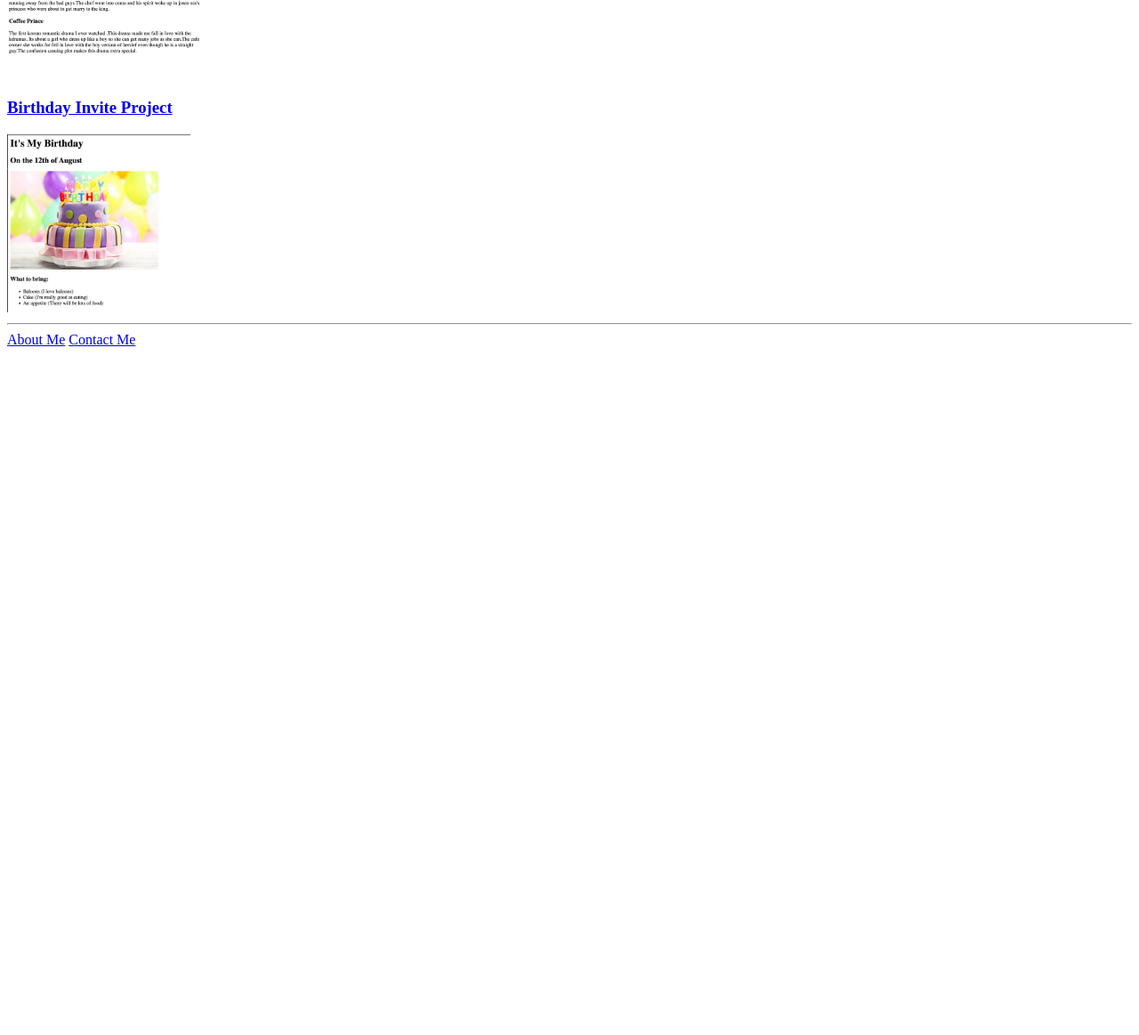
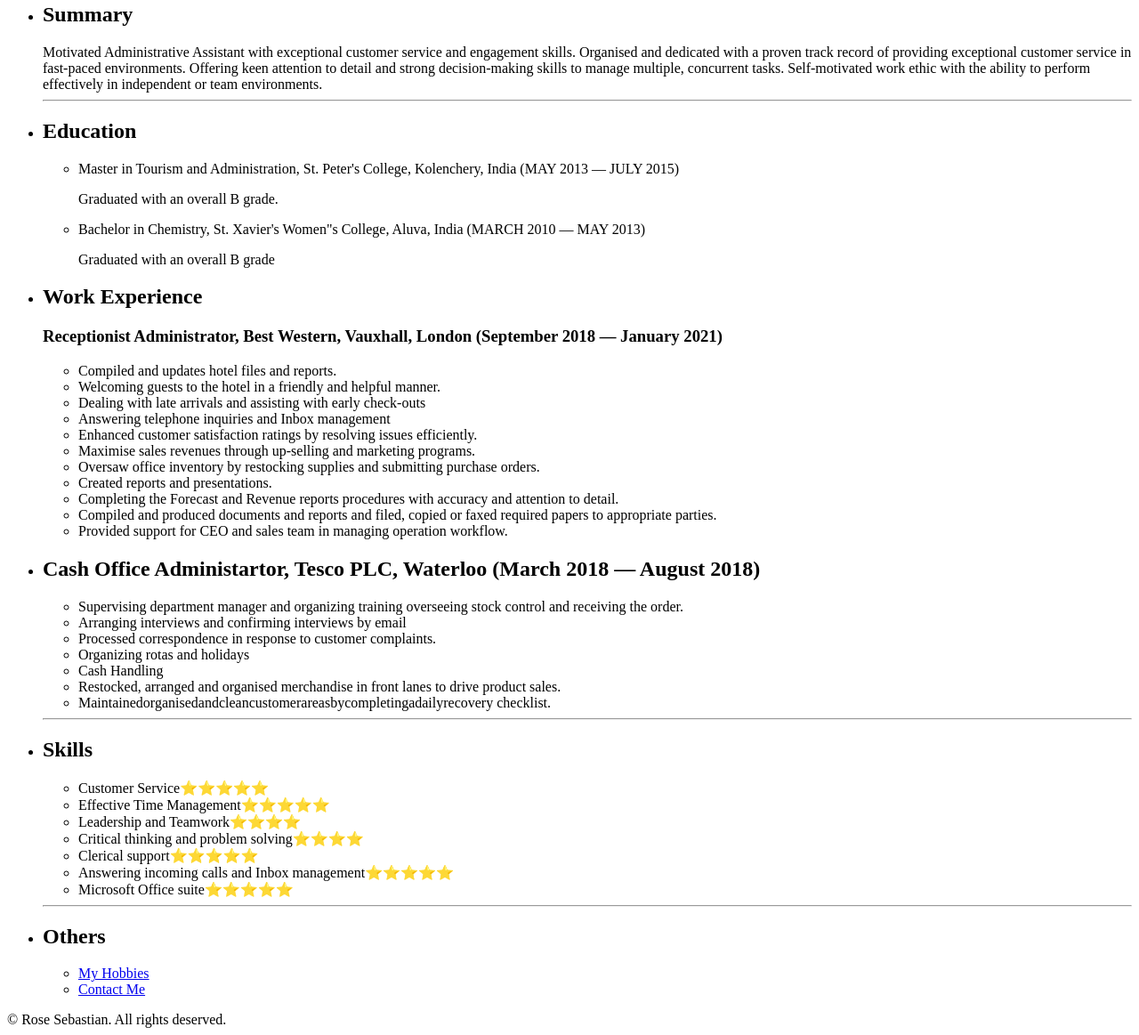
Before and after one commit to rose3686/html-portfolio, a plain HTML site: page index.html in a window 1280 px wide. Shown: the part 301-1464 px from the top of the page at 89% size. Before the commit the page ends 800 px from the top, so only its background shows below. Drawn offline with Linux system fonts and the light colour scheme.

Commit message:
Add files via upload

```diff
--- a/index.html
+++ b/index.html
@@ -1,35 +1,75 @@
-<!-- TODO 1: Create the HTML Boilerplate -->
 <!DOCTYPE html>
 <html lang="en">
 <head>
     <meta charset="UTF-8">
-    <title>Rose's Portfolio</title>
+    <title>My Resume</title>
 </head>
 <body>
-    <h1>Rose's Portfolio</h1>
-    <h2>Im a Web developer</h2>
-    <hr />
-<h3><a href="./public/movie-ranking.html">Drama Ranking Project </a></h3>
-<img src="./assets/images/Screenshot 2023-12-05 at 16.35.39.png" height="200" alt="movie review post"/>
-<br />
-<h3><a href="./public/birthday-invite.html">Birthday Invite Project</a></h3>
-<img src="./assets/images/Screenshot 2023-12-04 at 16.39.53.png" height="200" alt="Birthday Invitation"/>
-<hr />
-<a href="./public/about me.html">About Me</a>
-<a href="./public/contact.html">Contact Me</a>
+<h1>Rose Sebastian</h1>
+<img src="./Screenshot 2023-12-04 at 22.06.35.png" height="200"/>
+    <ul>
+        <li><h2>Summary</h2> Motivated Administrative Assistant with exceptional customer service and engagement skills. Organised and dedicated with a proven track record of providing exceptional customer service in fast-paced environments. Offering keen attention to detail and strong decision-making skills to manage multiple, concurrent tasks. Self-motivated work ethic with the ability to perform effectively in independent or team environments.
+        </li>
+        <hr />
+        <li><h2>Education</h2><ul>
+            <li>Master in Tourism and Administration, St. Peter's College, Kolenchery, India
+            (MAY 2013 — JULY 2015)
+            <p>Graduated with an overall B grade.</p></li>
+            <li>Bachelor in Chemistry, St. Xavier's Women"s College, Aluva, India
+            (MARCH 2010 — MAY 2013)
+            <p>Graduated with an overall B grade</p></li>
+        </ul>
+            </li>
+        <li><h2>Work Experience</h2><h3>Receptionist Administrator, Best Western, Vauxhall, London
+            (September 2018 — January 2021)</h3>
+            <ul>
+                <li>Compiled and updates hotel files and reports.</li>
+                <li>Welcoming guests to the hotel in a friendly and helpful manner.</li>
+                <li>Dealing with late arrivals and assisting with early check-outs</li>
+                <li>Answering telephone inquiries and Inbox management</li>
+                <li>Enhanced customer satisfaction ratings by resolving issues efficiently.</li>
+                <li>Maximise sales revenues through up-selling and marketing programs.</li>
+                <li>Oversaw office inventory by restocking supplies and submitting purchase orders.</li>
+                <li>Created reports and presentations.</li>
+                <li>Completing the Forecast and Revenue reports procedures with accuracy and
+            attention to detail.</li>
+                <li>Compiled and produced documents and reports and filed, copied or faxed
+            required papers to appropriate parties.</li>
+            <li>Provided support for CEO and sales team in managing operation workflow.</li>
+            </ul>
+        <li><h2> Cash Office Administartor, Tesco PLC, Waterloo
+            (March 2018 — August 2018)</h2></li>
+            <ul>
+                <li>Supervising department manager and organizing training overseeing stock control and receiving the order.</li>
+                <li>Arranging interviews and confirming interviews by email</li>
+                <li>Processed correspondence in response to customer complaints.</li>
+                <li>Organizing rotas and holidays</li>
+                <li>Cash Handling</li>
+                <li>Restocked, arranged and organised merchandise in front lanes to drive product sales.</li>
+                <li>Maintainedorganisedandcleancustomerareasbycompletingadailyrecovery
+                    checklist.</li>
+                </ul>
+        </li>
+        <hr />
+        <li><h2>Skills</h2></li>
+        <ul>
+            <li>Customer Service⭐️⭐️⭐️⭐️⭐️</li>
+            <li>Effective Time Management⭐️⭐️⭐️⭐️⭐️</li>
+            <li>Leadership and Teamwork⭐️⭐️⭐️⭐️</li>
+            <li>Critical thinking and problem solving⭐️⭐️⭐️⭐️</li>
+            <li>Clerical support⭐️⭐️⭐️⭐️⭐️</li>
+            <li>Answering incoming calls and Inbox management⭐️⭐️⭐️⭐️⭐️</li>
+            <li>Microsoft Office suite⭐️⭐️⭐️⭐️⭐️</li>
+        </ul>
+        <hr />
+        <li><h2>Others</h2></li>
+        <ul>
+            <li><a href="./My Hobbies.html">My Hobbies</a></li>
+            <li><a href="./Contact.html">Contact Me</a></li>
+        </ul>
+
+
+    </ul>
+    <footer>© Rose Sebastian. All rights deserved.</footer>
 </body>
 </html>
-
-<!-- TODO 2: Add Your previous projects' HTML into the public folder -->
-
-<!-- TODO 3: Take screenshots of your project previews and add the images to the images folder -->
-
-<!-- TODO 4: Add titles/subtitles etc. -->
-
-<!-- TODO 5: Add a link to the project pages -->
-
-<!-- TODO 6: Add images to show the project previews
-HINT for TODO 6: You can use the height attribute set to 200 to make the image smaller:
-https://developer.mozilla.org/en-US/docs/Web/HTML/Element/img#attr-height -->
-
-<!-- TODO 7: Add the Contact Me and About Me page links -->
```
Also changed, not shown: Contact.html (added, +9 -0 lines), My Hobbies.html (added, +7 -0 lines), Screenshot 2023-12-04 at 22.06.35.png (added).
